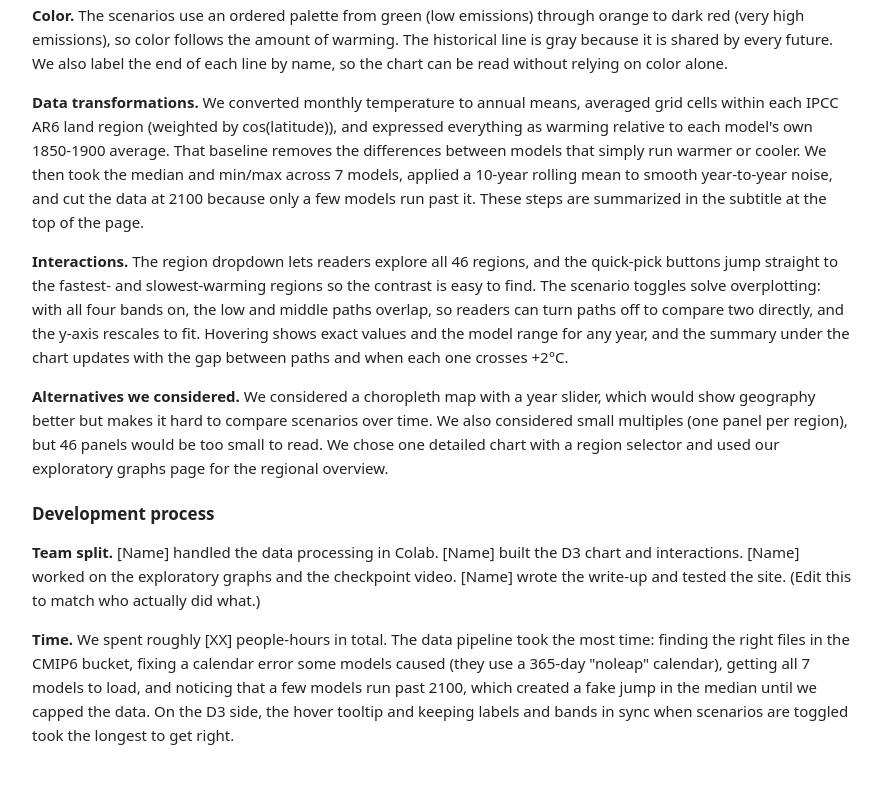
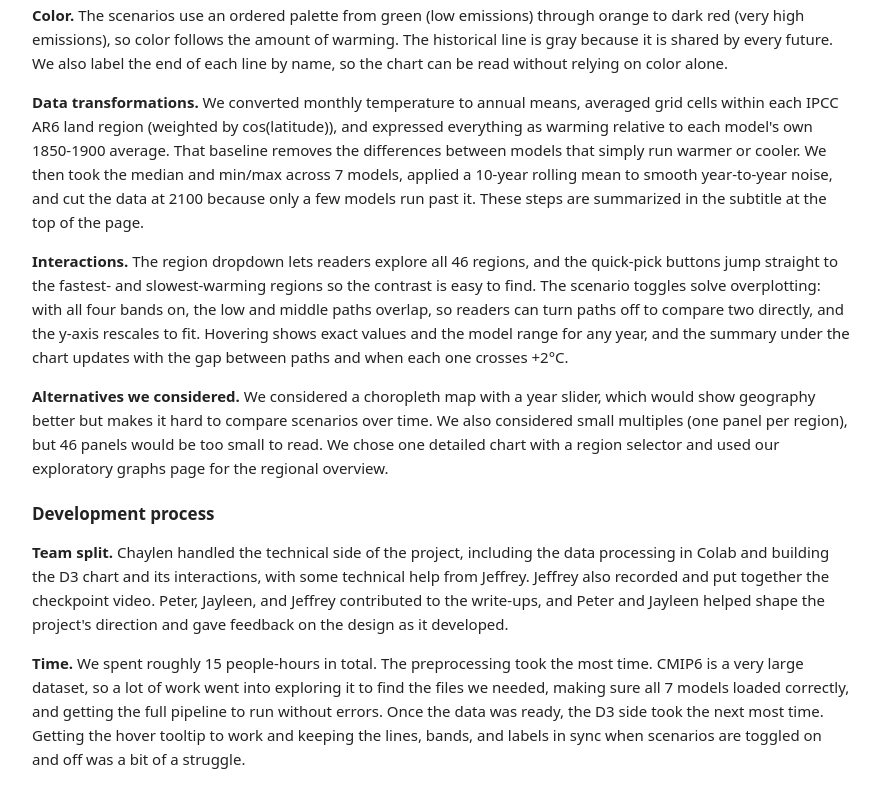
Before and after one commit to chaylennn/Climate-Crossroads, a plain HTML site: page index.html in a window 1280 px wide. Shown: the part 2047-2854 px from the top of the page, without its empty margins (133-1015 px from the left). Drawn offline with nearby package versions, Linux system fonts and the light colour scheme.

Commit message:
development process touch ups

```diff
--- a/index.html
+++ b/index.html
@@ -123,16 +123,17 @@
 
     <h3>Development process</h3>
     <p>
-      <strong>Team split.</strong> [Name] handled the data processing in Colab. [Name] built the D3 chart and
-      interactions. [Name] worked on the exploratory graphs and the checkpoint video. [Name] wrote the write-up and
-      tested the site. (Edit this to match who actually did what.)
+      <strong>Team split.</strong> Chaylen handled the technical side of the project, including the data processing
+      in Colab and building the D3 chart and its interactions, with some technical help from Jeffrey. Jeffrey also
+      recorded and put together the checkpoint video. Peter, Jayleen, and Jeffrey contributed to the write-ups, and
+      Peter and Jayleen helped shape the project's direction and gave feedback on the design as it developed.
     </p>
     <p>
-      <strong>Time.</strong> We spent roughly [XX] people-hours in total. The data pipeline took the most time:
-      finding the right files in the CMIP6 bucket, fixing a calendar error some models caused (they use a 365-day
-      "noleap" calendar), getting all 7 models to load, and noticing that a few models run past 2100, which created a
-      fake jump in the median until we capped the data. On the D3 side, the hover tooltip and keeping labels and bands
-      in sync when scenarios are toggled took the longest to get right.
+      <strong>Time.</strong> We spent roughly 15 people-hours in total. The preprocessing took the most time.
+      CMIP6 is a very large dataset, so a lot of work went into exploring it to find the files we needed, making sure
+      all 7 models loaded correctly, and getting the full pipeline to run without errors. Once the data was ready, the
+      D3 side took the next most time. Getting the hover tooltip to work and keeping the lines, bands, and
+      labels in sync when scenarios are toggled on and off was a bit of a struggle.
     </p>
   </section>
 
```
